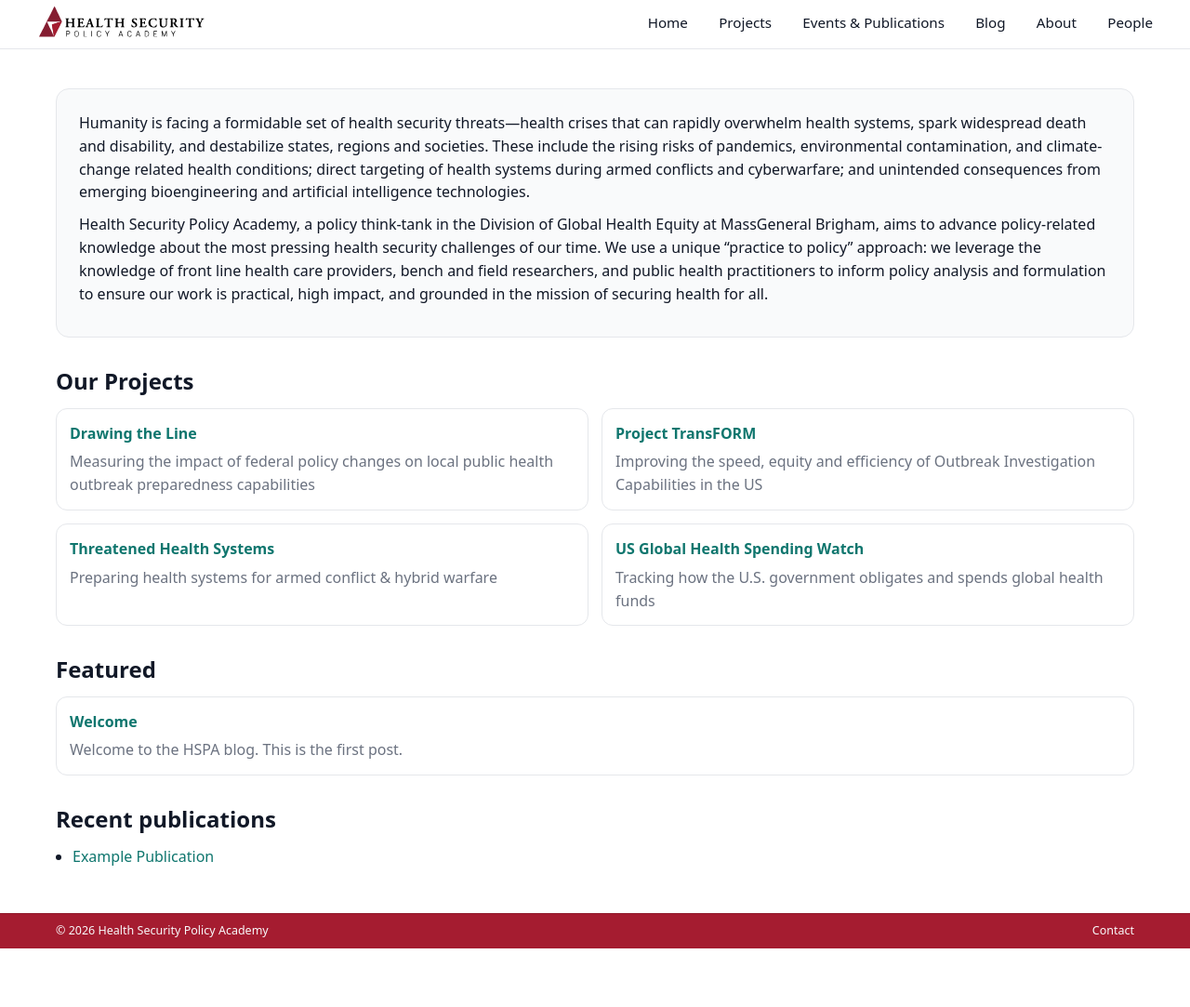
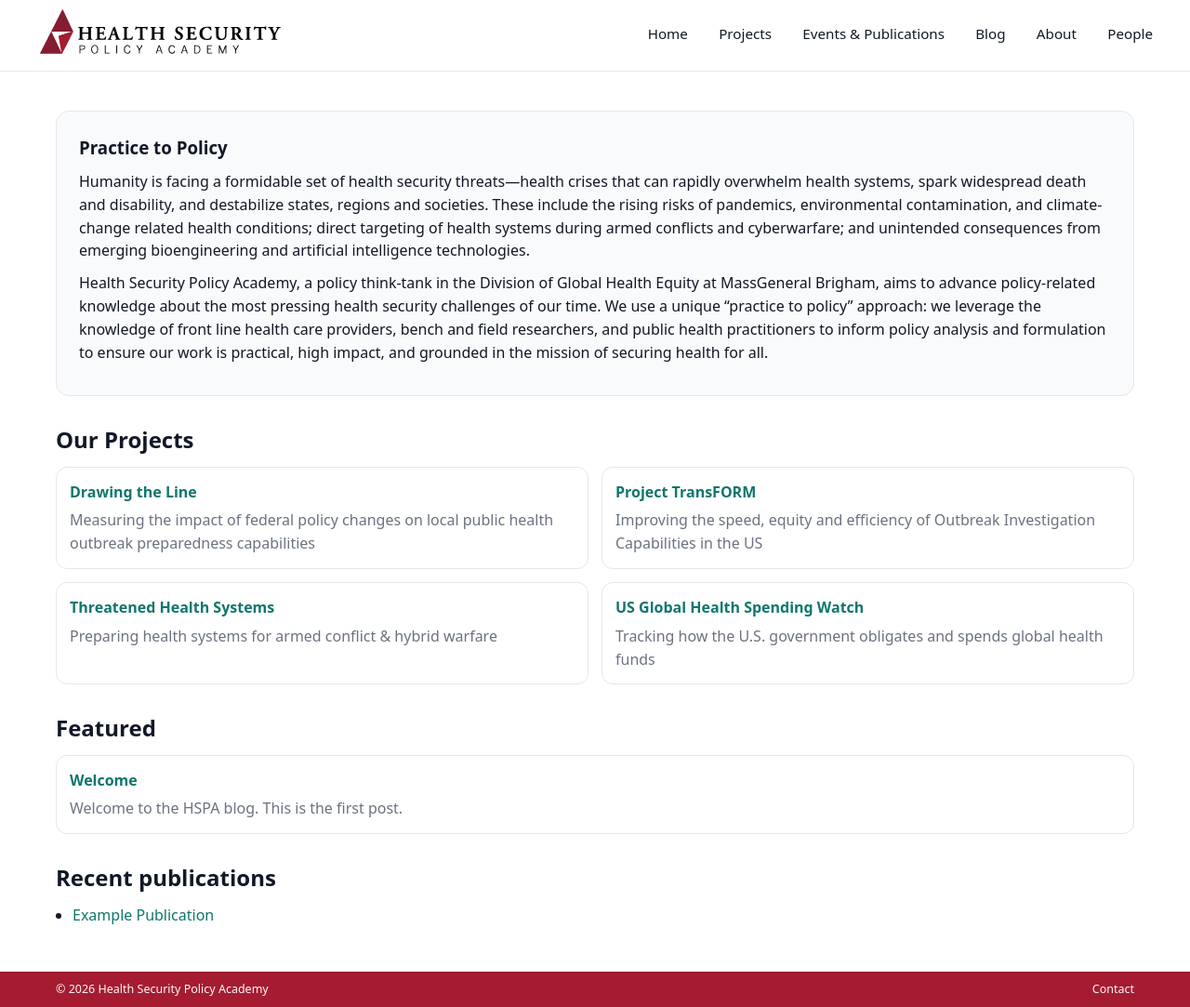
Before and after one commit to bourdeauxmargaret/bourdeauxmargaret.github.io, a Jekyll site: the page built from index.md, in a window 1280 px wide and 1083 px high. Shown: the whole window at 93% size. Built offline with Jekyll 4.4.1, drawn with Linux system fonts in a browser that asks for light colours.

Commit message:
Adjust navbar height and homepage title

```diff
--- a/assets/css/hspa.css
+++ b/assets/css/hspa.css
@@ -15,9 +15,9 @@ a:hover{color:var(--linkHover);text-decoration:underline}
 .container{max-width:1200px;margin:0 auto;padding:0 20px}
 
 .site-header{border-bottom:1px solid var(--border);background:var(--bg);position:sticky;top:0;z-index:5}
-.header-inner{display:flex;align-items:center;justify-content:space-between;gap:18px;padding:4px 0}
+.header-inner{display:flex;align-items:center;justify-content:space-between;gap:18px;padding:6px 0}
 .brand{display:flex;align-items:center;gap:12px;flex:0 0 auto}
-.brand-logo{display:block;height:44px;max-height:44px;max-width:280px;width:auto}
+.brand-logo{display:block;height:64px;max-height:64px;max-width:403px;width:auto}
 
 .nav{
   display:flex;
@@ -294,7 +294,7 @@ a:hover{color:var(--linkHover);text-decoration:underline}
 
 @media (max-width: 900px){
   .grid{grid-template-columns:1fr}
-  .brand-logo{height:36px;max-height:36px;max-width:220px}
+  .brand-logo{height:52px;max-height:52px;max-width:317px}
   .nav{gap:10px;margin-left:20px}
   .nav > a,.nav-link{font-size:0.82rem}
   .footer-inner{flex-wrap:nowrap;gap:12px}
--- a/index.md
+++ b/index.md
@@ -3,6 +3,7 @@ layout: page
 ---
 
 <section class="home-hero">
+  <h1>Practice to Policy</h1>
   <p>Humanity is facing a formidable set of health security threats—health crises that can rapidly overwhelm health systems, spark widespread death and disability, and destabilize states, regions and societies. These include the rising risks of pandemics, environmental contamination, and climate-change related health conditions; direct targeting of health systems during armed conflicts and cyberwarfare; and unintended consequences from emerging bioengineering and artificial intelligence technologies.</p>
   <p>Health Security Policy Academy, a policy think-tank in the Division of Global Health Equity at MassGeneral Brigham, aims to advance policy-related knowledge about the most pressing health security challenges of our time. We use a unique “practice to policy” approach: we leverage the knowledge of front line health care providers, bench and field researchers, and public health practitioners to inform policy analysis and formulation to ensure our work is practical, high impact, and grounded in the mission of securing health for all.</p>
 </section>
```
